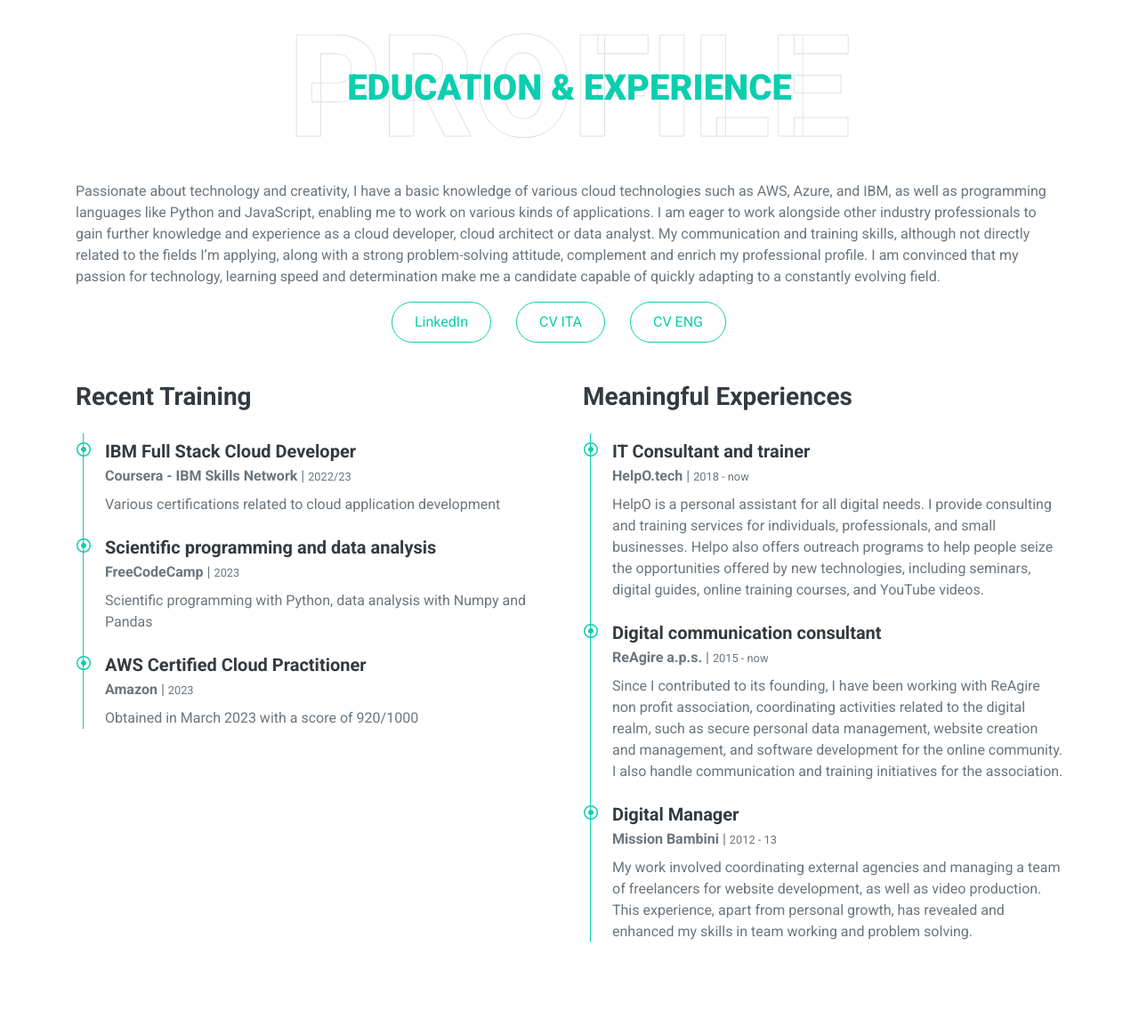
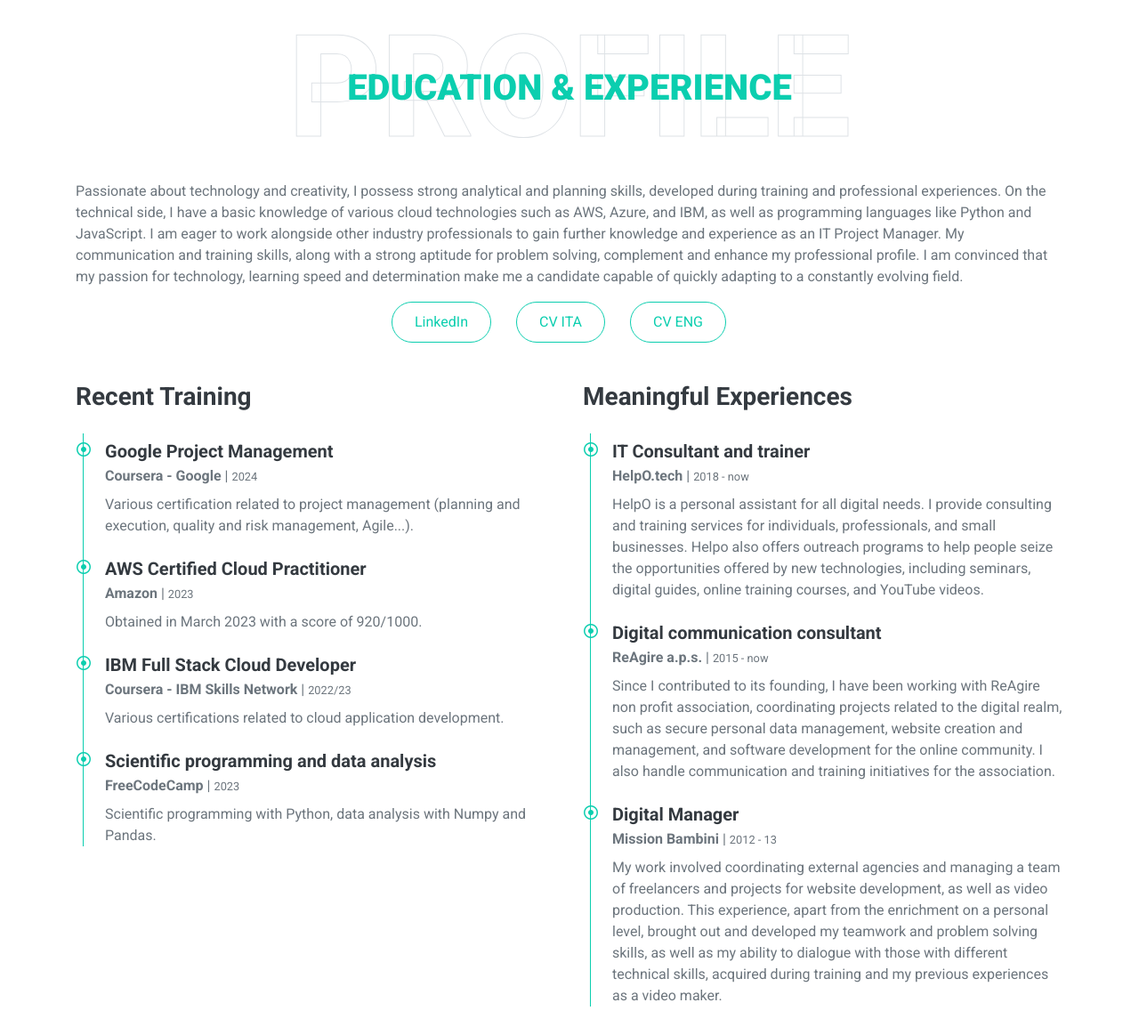
Before and after one commit to danoryl/danoryl.github.io, a plain HTML site: page index.html in a window 1280 px wide. Shown: the part 1634-2797 px from the top of the page at 89% size. Drawn offline with nearby package versions, Linux system fonts and the light colour scheme.

Commit message:
Edited About and Education sections
Updated About and Education sections to reflect the new profile of Project Manager

```diff
--- a/index.html
+++ b/index.html
@@ -60,7 +60,7 @@ href="https://cdnjs.cloudflare.com/ajax/libs/font-awesome/6.4.0/css/all.min.css"
                     <h3 class="text-white font-weight-normal mb-3">I'm</h3>
                     <h1 class="display-3 text-uppercase text-primary mb-2" style="-webkit-text-stroke: 2px #ffffff;">Daniele Savi</h1>
                     <h1 class="typed-text-output d-inline font-weight-lighter text-white"></h1>
-                    <div class="typed-text d-none">Trainer, Digital evangelist, Developer, AI Enthusiast</div>
+                    <div class="typed-text d-none">Trainer, Project Manager, Developer, Digital evangelist, AI Enthusiast</div>
 
                       <div style="color: white; font-style: italic; padding: 10px;">I don’t know what knowledge you need, my king.
 But I can always show you what I have learned: nothing is precluded to those who want to know.
@@ -92,7 +92,7 @@ The Sign of the Eagle</div>
                     <img class="img-fluid rounded w-100" src="img/profile.jpg" alt="">
                 </div>
                 <div class="col-lg-7">
-                    <h3 class="mb-4">Trainer | Digital Evangelist | Developer | AI Enthusiast</h3>
+                    <h3 class="mb-4">Trainer | Project Manager | Developer | Digital Evangelist | AI Enthusiast</h3>
                     <p>A few years of training in Electronic Engineering provided me with a solid analytical foundation. Interrupted the experience in search of a more creative path, I then graduated in Video Design at IED. Since then, I always strive to combine technology and creativity in my profession and personal life. I have worked in the field of communication and tech training, published a manual on FastWeb and several science fiction novels, managed blogs and online communities. I am also active in the non-profit field, with the goal of a more supportive and less competitive world.</p>
                   <!--  <div class="row mb-3">
                         <div class="col-sm-6 py-2"><h6>Name: <span class="text-secondary">Daniele Savi</span></h6></div>
@@ -120,8 +120,8 @@ The Sign of the Eagle</div>
                 <h1 class="display-1 text-uppercase text-white" style="-webkit-text-stroke: 1px #dee2e6;">Profile</h1>
                 <h1 class="position-absolute text-uppercase text-primary">Education & Experience</h1>
             </div>
-          <p>Passionate about technology and creativity, I have a basic knowledge of various cloud technologies such as AWS, Azure, and IBM, as well as programming languages like Python and JavaScript, enabling me to work on various kinds of applications. I am eager to work alongside other industry professionals to gain further knowledge and experience as a cloud developer, cloud architect or data analyst.
-My communication and training skills, although not directly related to the fields I’m applying, along with a strong problem-solving attitude, complement and enrich my professional profile. I am convinced that my passion for technology, learning speed and determination make me a candidate capable of quickly adapting to a constantly evolving field.</p>
+          <p>Passionate about technology and creativity, I possess strong analytical and planning skills, developed during training and professional experiences. On the technical side, I have a basic knowledge of various cloud technologies such as AWS, Azure, and IBM, as well as programming languages like Python and JavaScript. I am eager to work alongside other industry professionals to gain further knowledge and experience as an IT Project Manager.
+My communication and training skills, along with a strong aptitude for problem solving, complement and enhance my professional profile. I am convinced that my passion for technology, learning speed and determination make me a candidate capable of quickly adapting to a constantly evolving field.</p>
 
           <div style="text-align:center; padding-bottom:20px;">
           <a href="https://www.linkedin.com/in/danielesavi/" target="_blank" class="btn btn-outline-primary mr-4">LinkedIn</a>
@@ -135,22 +135,29 @@ My communication and training skills, although not directly related to the field
                     <div class="border-left border-primary pt-2 pl-4 ml-2">
                         <div class="position-relative mb-4">
                             <i class="far fa-dot-circle text-primary position-absolute" style="top: 2px; left: -32px;"></i>
+                            <h5 class="font-weight-bold mb-1">Google Project Management</h5>
+                            <p class="mb-2"><strong>Coursera - Google</strong> | <small>2024</small></p>
+                            <p>Various certification related to project management (planning and execution, quality and risk management, Agile...).</p>
+                        </div>
+                        <div class="position-relative mb-4">
+                            <i class="far fa-dot-circle text-primary position-absolute" style="top: 2px; left: -32px;"></i>
+                            <h5 class="font-weight-bold mb-1">AWS Certified Cloud Practitioner</h5>
+                            <p class="mb-2"><strong>Amazon</strong> | <small>2023</small></p>
+                            <p>Obtained in March 2023 with a score of 920/1000.</p>
+                        </div>
+                        <div class="position-relative mb-4">
+                            <i class="far fa-dot-circle text-primary position-absolute" style="top: 2px; left: -32px;"></i>
                             <h5 class="font-weight-bold mb-1">IBM Full Stack Cloud Developer</h5>
                             <p class="mb-2"><strong>Coursera - IBM Skills Network</strong> | <small>2022/23</small></p>
-                            <p>Various certifications related to cloud application development</p>
+                            <p>Various certifications related to cloud application development.</p>
                         </div>
                         <div class="position-relative mb-4">
                             <i class="far fa-dot-circle text-primary position-absolute" style="top: 2px; left: -32px;"></i>
                             <h5 class="font-weight-bold mb-1">Scientific programming and data analysis</h5>
                             <p class="mb-2"><strong>FreeCodeCamp</strong> | <small>2023</small></p>
-                            <p>Scientific programming with Python, data analysis with Numpy and Pandas</p>
+                            <p>Scientific programming with Python, data analysis with Numpy and Pandas.</p>
                         </div>
-                        <div class="position-relative mb-4">
-                            <i class="far fa-dot-circle text-primary position-absolute" style="top: 2px; left: -32px;"></i>
-                            <h5 class="font-weight-bold mb-1">AWS Certified Cloud Practitioner</h5>
-                            <p class="mb-2"><strong>Amazon</strong> | <small>2023</small></p>
-                            <p>Obtained in March 2023 with a score of 920/1000</p>
-                        </div>
+
                     </div>
                 </div>
                 <div class="col-lg-6">
@@ -166,13 +173,13 @@ My communication and training skills, although not directly related to the field
                             <i class="far fa-dot-circle text-primary position-absolute" style="top: 2px; left: -32px;"></i>
                             <h5 class="font-weight-bold mb-1">Digital communication consultant</h5>
                             <p class="mb-2"><strong>ReAgire a.p.s.</strong> | <small>2015 - now</small></p>
-                            <p>Since I contributed to its founding, I have been working with ReAgire non profit association, coordinating activities related to the digital realm, such as secure personal data management, website creation and management, and software development for the online community. I also handle communication and training initiatives for the association.</p>
+                            <p>Since I contributed to its founding, I have been working with ReAgire non profit association, coordinating projects related to the digital realm, such as secure personal data management, website creation and management, and software development for the online community. I also handle communication and training initiatives for the association.</p>
                         </div>
                         <div class="position-relative mb-4">
                             <i class="far fa-dot-circle text-primary position-absolute" style="top: 2px; left: -32px;"></i>
                             <h5 class="font-weight-bold mb-1">Digital Manager</h5>
                             <p class="mb-2"><strong>Mission Bambini</strong> | <small>2012 - 13</small></p>
-                            <p>My work involved coordinating external agencies and managing a team of freelancers for website development, as well as video production. This experience, apart from personal growth, has revealed and enhanced my skills in team working and problem solving.</p>
+                            <p>My work involved coordinating external agencies and managing a team of freelancers and projects for website development, as well as video production. This experience, apart from the enrichment on a personal level, brought out and developed my teamwork and problem solving skills, as well as my ability to dialogue with those with different technical skills, acquired during training and my previous experiences as a video maker.</p>
                         </div>
                     </div>
                 </div>
```
Also changed, not shown: 2 other files.
